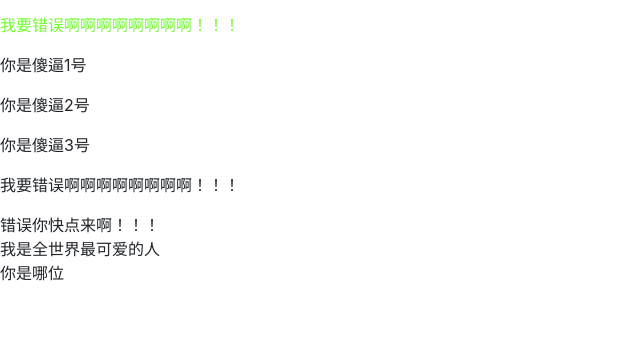
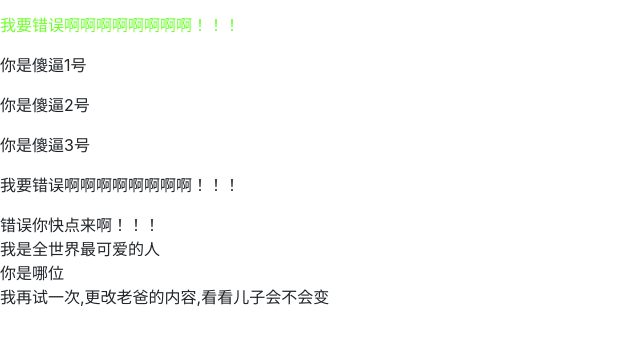
Before and after one commit to chuanlinlaile/-, a website: page src/index.html in a window 1280 px wide. Shown: the part 201-546 px from the top of the page, without its empty margins (0-640 px from the left). Drawn offline with nearby package versions, Linux system fonts and the light colour scheme.

Commit message:
我又新改了老爸的内容,看看儿子的情况

```diff
--- a/src/index.html
+++ b/src/index.html
@@ -28,5 +28,11 @@
 <div>我是全世界最可爱的人</div>
 <div>你是哪位</div>
 
+<!--我又新改了老爸的内容   只加了P  -->
+
+<p>我再试一次,更改老爸的内容,看看儿子会不会变</p>
+
+
+
 </body>
 </html>
```
